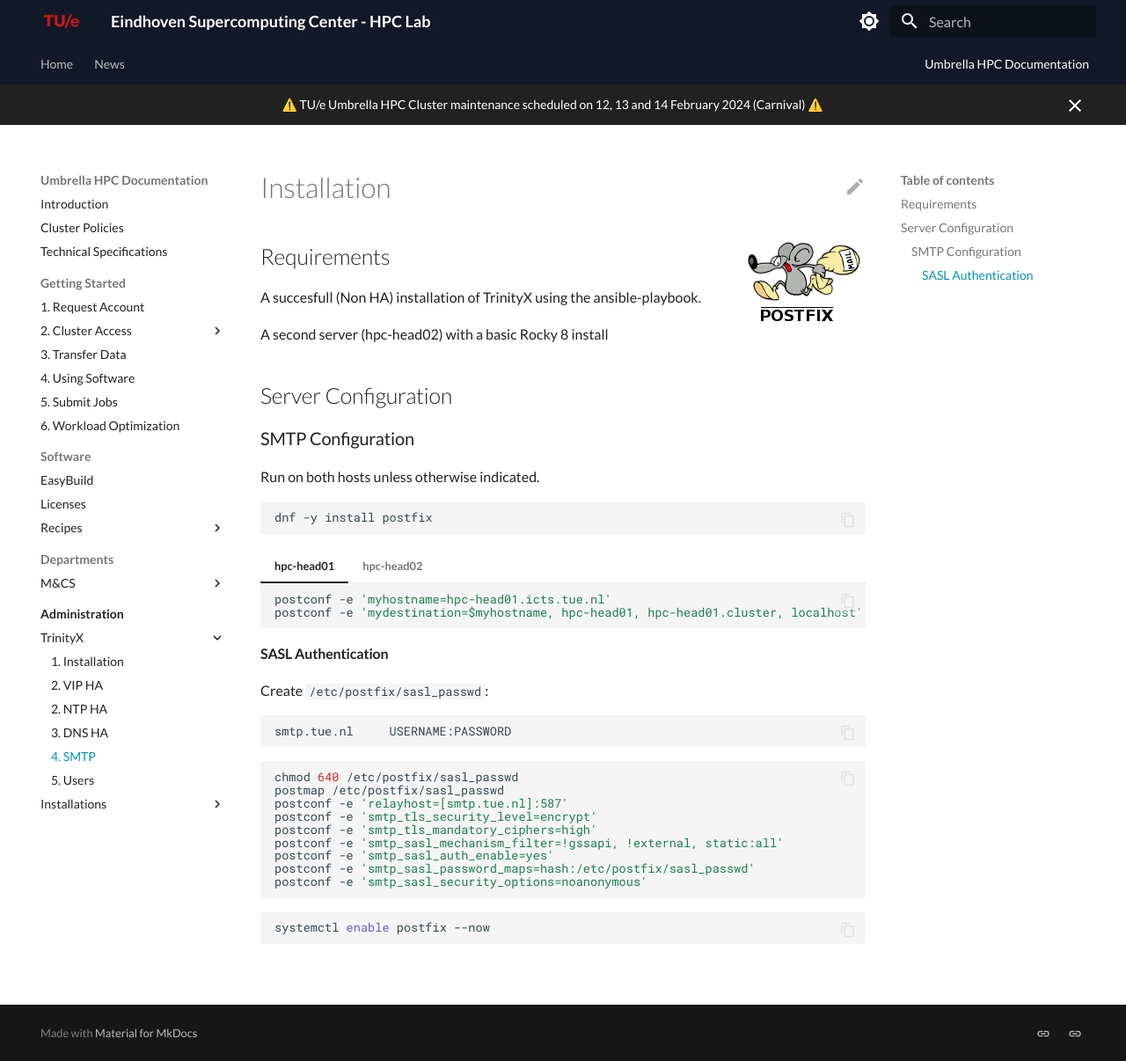
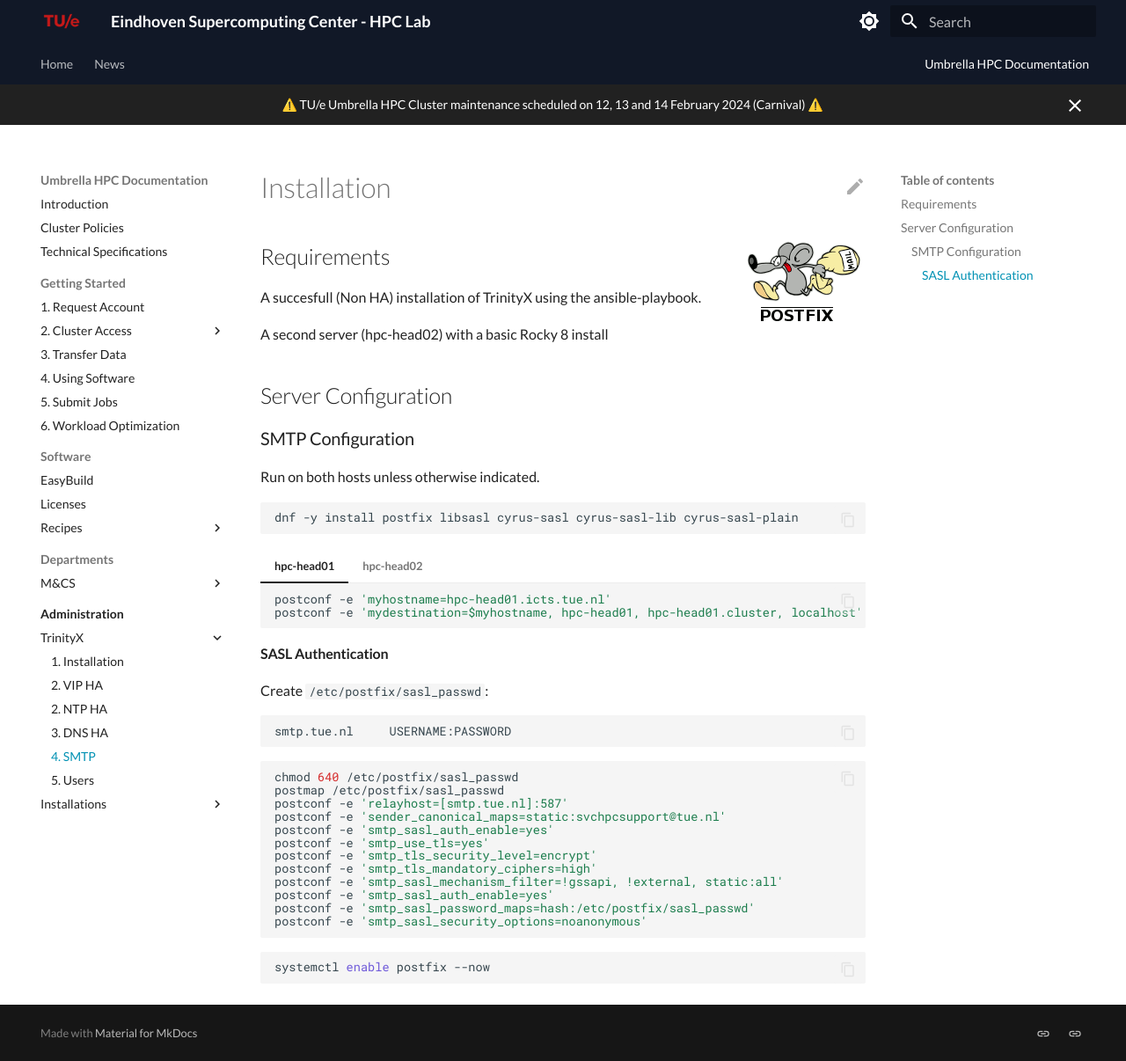
Before and after one commit to gferhpc/supercomputing.tue.nl, an MkDocs documentation site: the page built from pages/documentation/administration/trinityx/smtp.md, in a window 1280 px wide and 1206 px high. Shown: the whole window at 88% size. Built offline with MkDocs 1.6.1 and Material for MkDocs 9.7.7, drawn with Linux system fonts in a browser that asks for light colours.

Commit message:
Update smtp.md

````diff
--- a/pages/documentation/administration/trinityx/smtp.md
+++ b/pages/documentation/administration/trinityx/smtp.md
@@ -15,7 +15,7 @@
 Run on both hosts unless otherwise indicated.
 
 ```shell
-dnf -y install postfix
+dnf -y install postfix libsasl cyrus-sasl cyrus-sasl-lib cyrus-sasl-plain
 ```
 
 === "hpc-head01"
@@ -44,6 +44,9 @@
 chmod 640 /etc/postfix/sasl_passwd
 postmap /etc/postfix/sasl_passwd
 postconf -e 'relayhost=[smtp.tue.nl]:587'
+postconf -e 'sender_canonical_maps=static:svchpcsupport@tue.nl'
+postconf -e 'smtp_sasl_auth_enable=yes'
+postconf -e 'smtp_use_tls=yes'
 postconf -e 'smtp_tls_security_level=encrypt'
 postconf -e 'smtp_tls_mandatory_ciphers=high'
 postconf -e 'smtp_sasl_mechanism_filter=!gssapi, !external, static:all'
````
